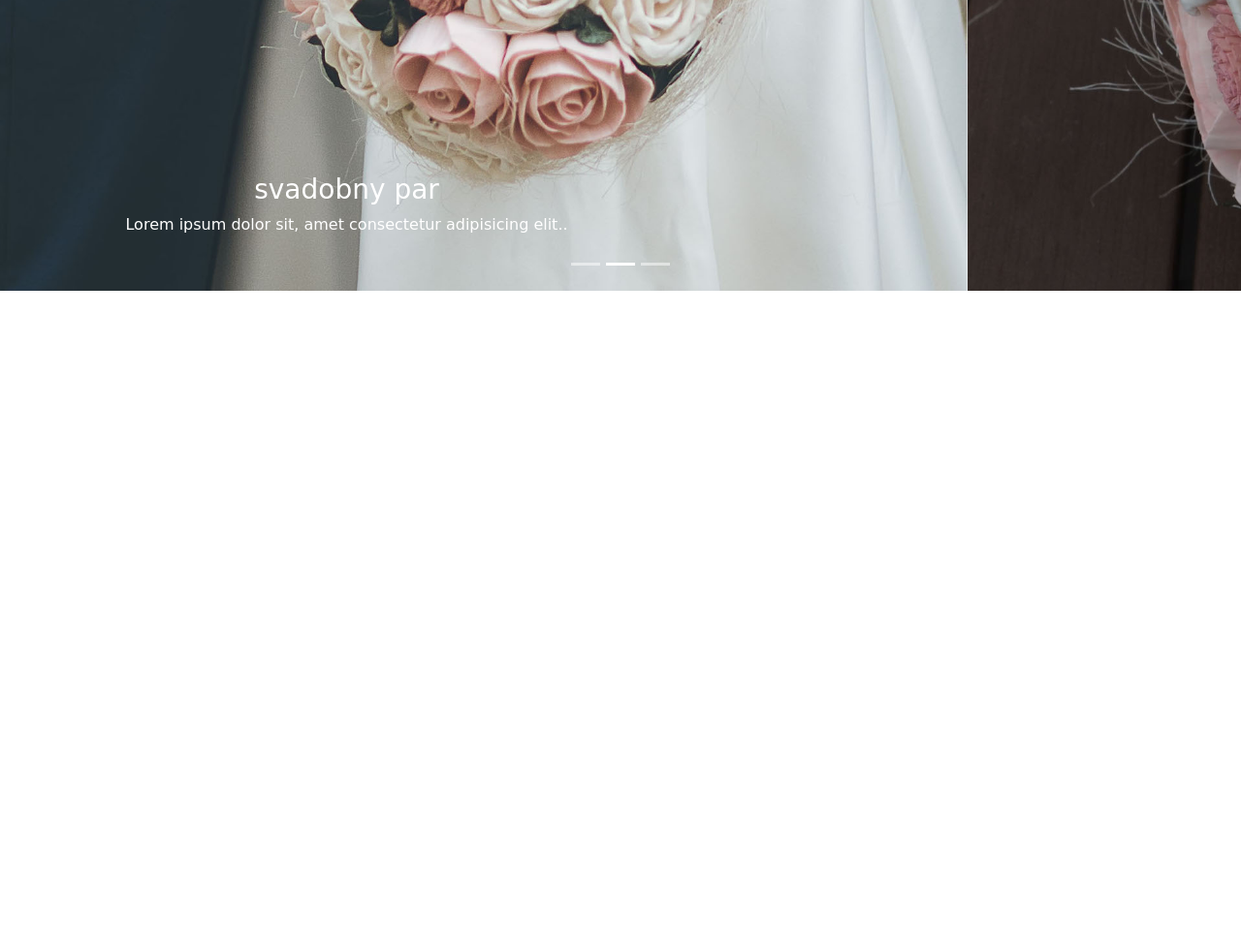
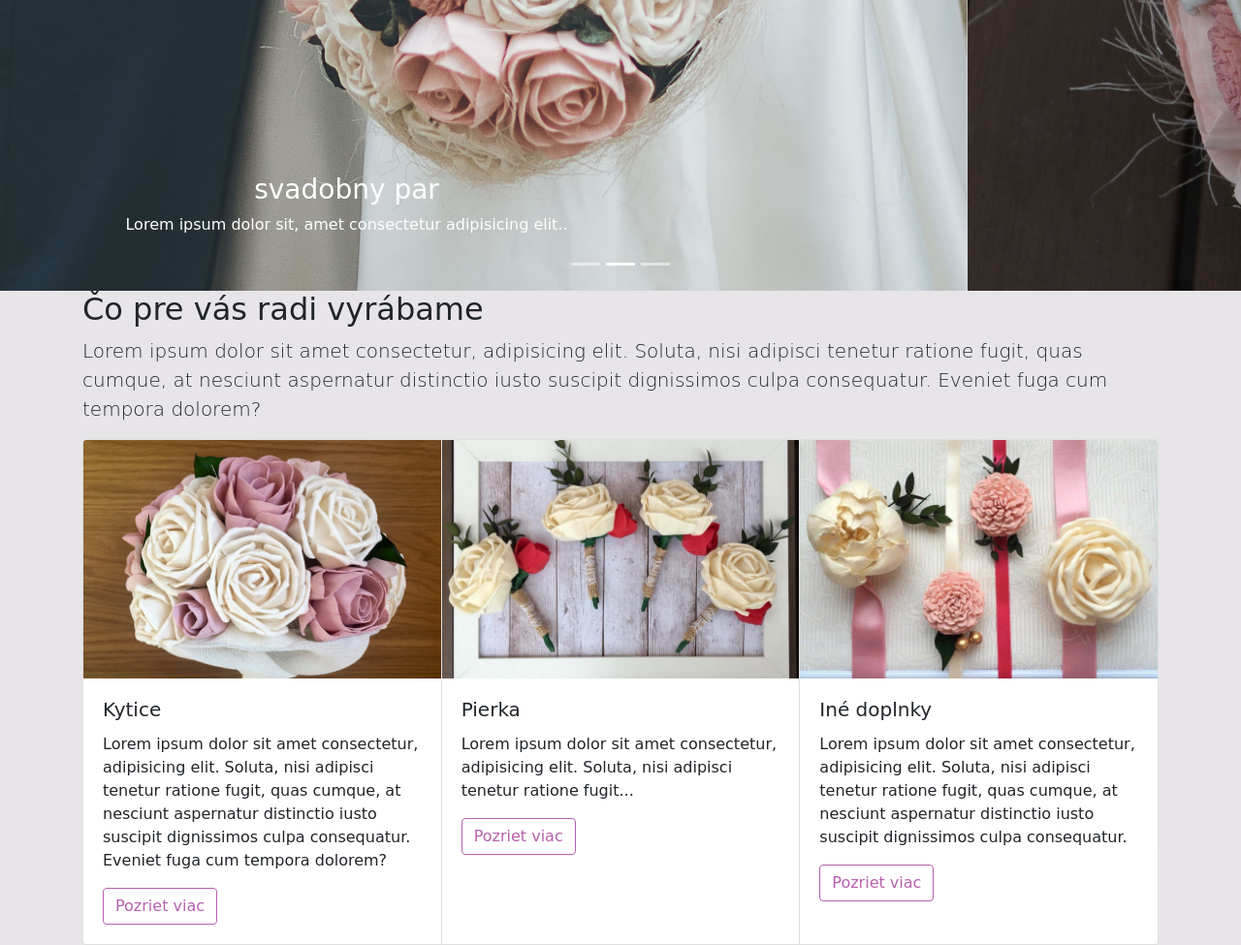
Before and after one commit to IgorBLSK/new-web-page, a plain HTML site: page index.html in a window 1280 px wide. Shown: the part 1409-2384 px from the top of the page at 97% size. Before the commit the page ends 1709 px from the top, so only its background shows below. Drawn offline with nearby package versions, Linux system fonts and the light colour scheme; a web font is replaced by a local one.

Commit message:
cards produkty

```diff
--- a/index.html
+++ b/index.html
@@ -19,6 +19,7 @@
 
 <body>
 
+  <!-- Cover / Landing page -->
   <section id="cover">
     <div id="cover-caption">
       <div class="container">
@@ -117,6 +118,47 @@
     </div>
   </section>
 
+  <!-- Products -->
+  <section id="products">
+    <div class="section-content">
+      <div class="container">
+        <h2>Čo pre vás radi vyrábame</h2>
+        <p class="lead">Lorem ipsum dolor sit amet consectetur, adipisicing elit. Soluta, nisi adipisci tenetur ratione fugit, quas cumque, at nesciunt aspernatur distinctio iusto suscipit dignissimos culpa consequatur. Eveniet fuga cum tempora dolorem?</p>
+
+        <div class="row">
+          <div class="col-sm">
+              <div class="card-group">
+                  <div class="card">
+                    <img class="card-img-top" src="img/cards-kytica.jpg" alt="Card image cap">
+                    <div class="card-body">
+                      <h5 class="card-title">Kytice</h5>
+                      <p class="card-text">Lorem ipsum dolor sit amet consectetur, adipisicing elit. Soluta, nisi adipisci tenetur ratione fugit, quas cumque, at nesciunt aspernatur distinctio iusto suscipit dignissimos culpa consequatur. Eveniet fuga cum tempora dolorem?</p>
+                      <button type="button" class="btn btn-outline-primary">Pozriet viac</button>
+                    </div>
+                  </div>
+                  <div class="card">
+                    <img class="card-img-top" src="img/cards-pierka.jpg" alt="Card image cap">
+                    <div class="card-body">
+                      <h5 class="card-title">Pierka</h5>
+                      <p class="card-text">Lorem ipsum dolor sit amet consectetur, adipisicing elit. Soluta, nisi adipisci tenetur ratione fugit...</p>
+                      <button type="button" class="btn btn-outline-primary">Pozriet viac</button>
+                    </div>
+                  </div>
+                  <div class="card">
+                    <img class="card-img-top" src="img/cards-ine.jpg" alt="Card image cap">
+                    <div class="card-body">
+                      <h5 class="card-title">Iné doplnky</h5>
+                      <p class="card-text">Lorem ipsum dolor sit amet consectetur, adipisicing elit. Soluta, nisi adipisci tenetur ratione fugit, quas cumque, at nesciunt aspernatur distinctio iusto suscipit dignissimos culpa consequatur.</p>
+                      <button type="button" class="btn btn-outline-primary">Pozriet viac</button>
+                    </div>
+                  </div>
+                </div>
+          </div>
+        </div>
+      </div>
+    </div>
+  </section>
+
 
   <!-- Optional JavaScript -->
   <!-- jQuery first, then Popper.js, then Bootstrap JS -->
--- a/styles.css
+++ b/styles.css
@@ -1,9 +1,12 @@
 /* styles.css */
+
+/* #e7e5e8, #b62ca9, #b75fad  */
 
 html,
 body {
     height: 100%;
     font-family: 'Emilys Candy', cursive;
+    background-color: #e7e5e8;
   }
 
 
@@ -16,7 +19,7 @@ img {
 #cover {
     background: #222 url('img/kytica-a-tvar-cover.jpg') center center no-repeat;
     background-size: cover;
-    color: white;
+    color: #e7e5e8;
     height: 100%;
     text-align: center;
     display: flex;
@@ -30,6 +33,22 @@ img {
 /*buttons*/
 
 #btn-contact {
-    background-color: plum;
-    border-color: pink;
+    background-color: #b75fad;
+    border-color: #b75fad;
 }
+
+#btn-contact:hover {
+    background-color: #b62ca9;
+    border-color: #b75fad;
+}
+
+.btn-outline-primary {
+    border-color: #b75fad;
+    color: #b75fad;
+}
+
+.btn-outline-primary:hover {
+    border-color: #b75fad;
+    background-color: #e7e5e8;
+    color: #b75fad;
+}
```
Also changed, not shown: img/cards-ine.jpg (added), img/cards-kytica.jpg (added), img/cards-pierka.jpg (added), img/chalkboard.jpg.
